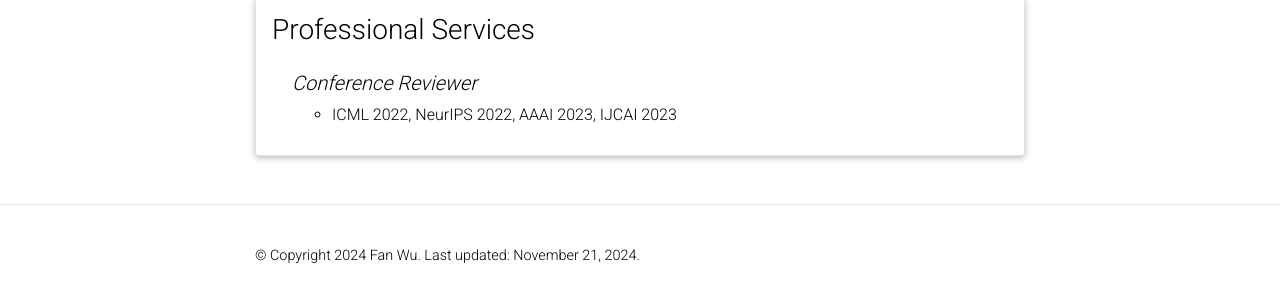
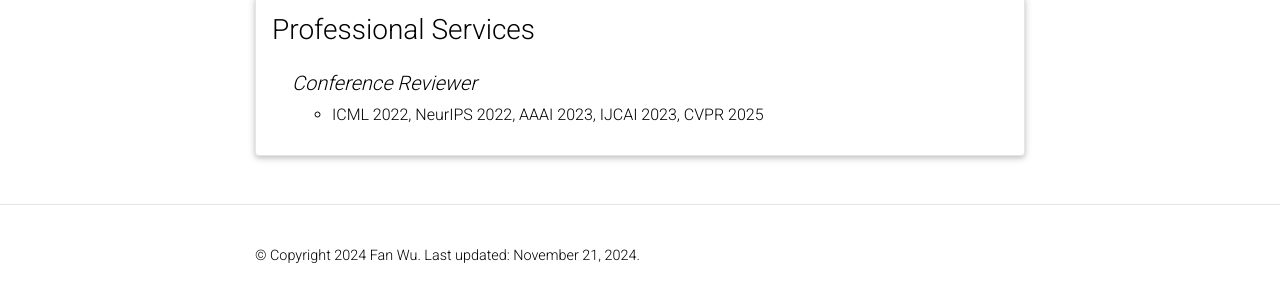
Before and after one commit to wufan-cse/wufan-cse.github.io, a Jekyll site: the page built from _pages/cv.md, in a window 1280 px wide and 1275 px high. Shown: the part 969-1267 px from the top of the window. Built offline with Jekyll 4.4.1, drawn with Linux system fonts in a browser that asks for light colours; comment, search, counter and statistics services are not loaded; a style sheet for code colours, icons or effects is not loaded.

Commit message:
Update cv.yml

```diff
--- a/_data/cv.yml
+++ b/_data/cv.yml
@@ -39,4 +39,4 @@
   contents:
     - title: Conference Reviewer
       items:
-        - ICML 2022, NeurIPS 2022, AAAI 2023, IJCAI 2023
+        - ICML 2022, NeurIPS 2022, AAAI 2023, IJCAI 2023, CVPR 2025
```
